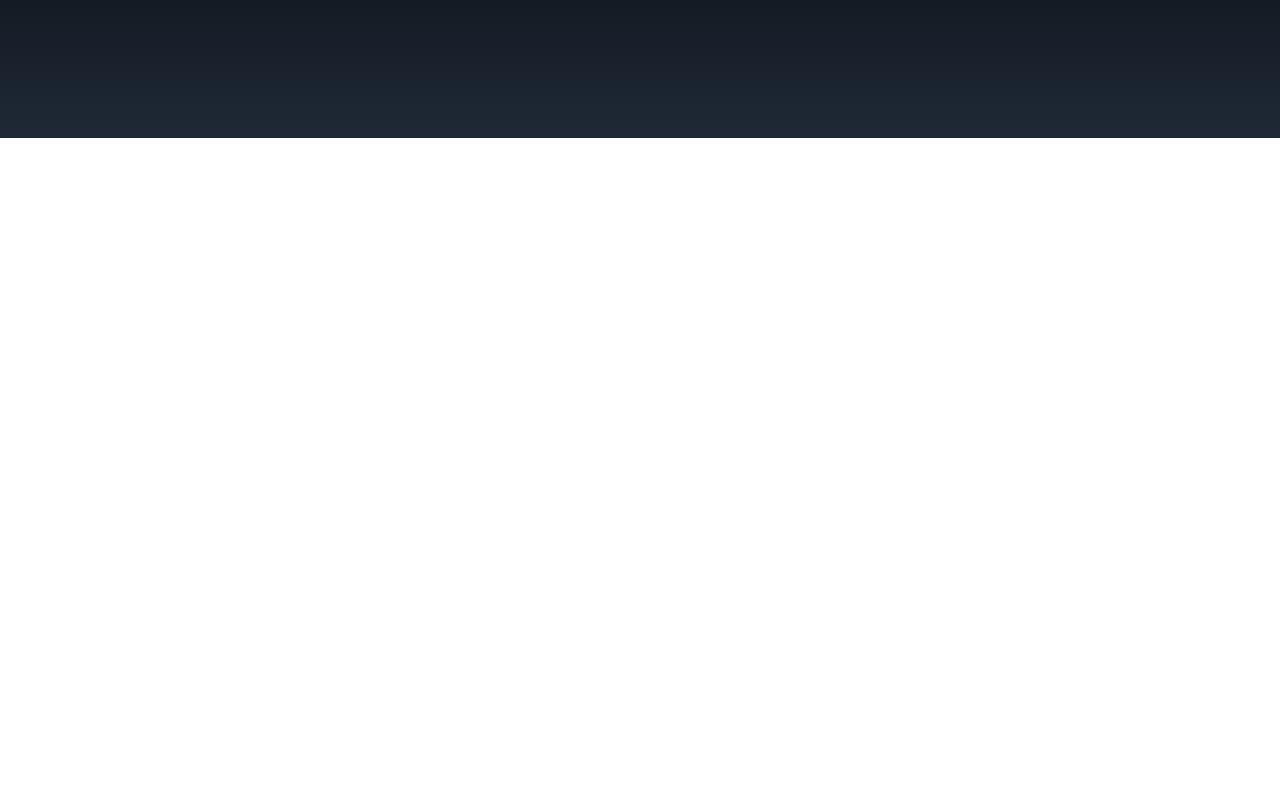
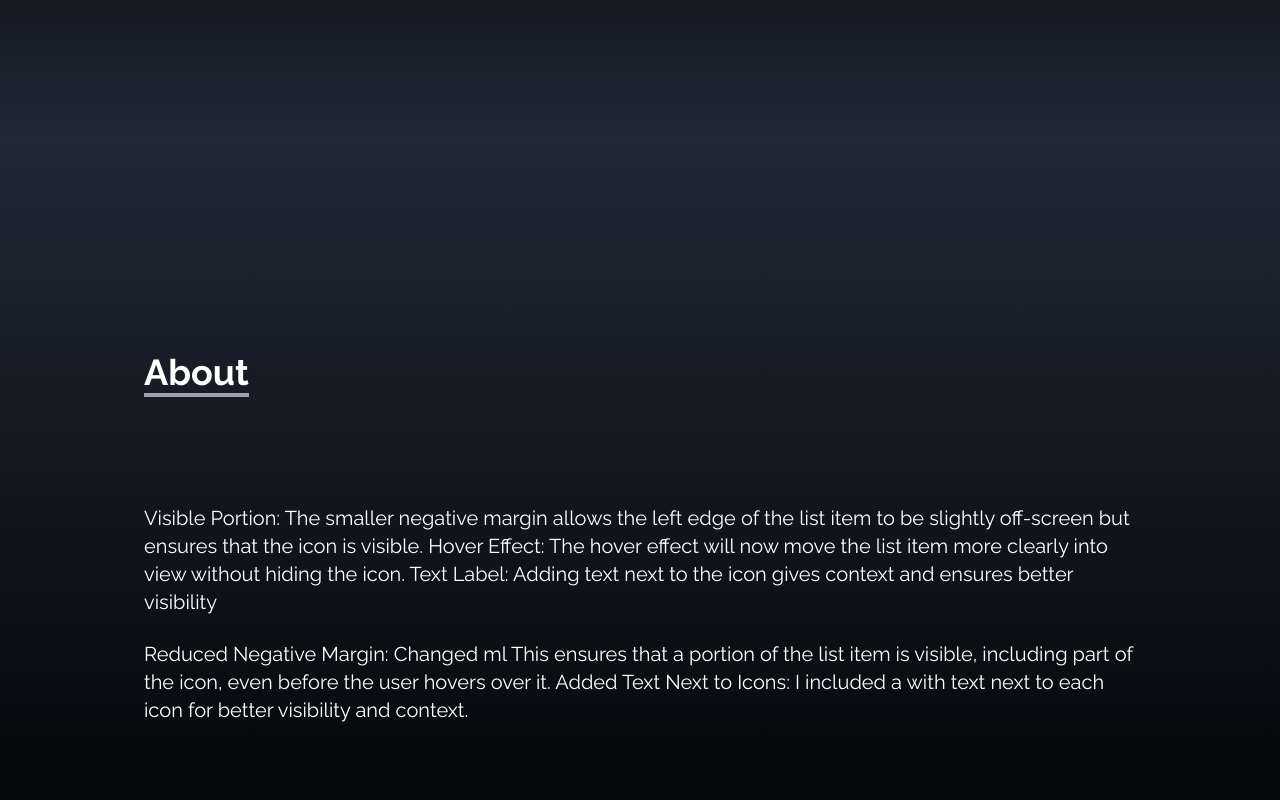
Before and after one commit to sonangdembe/Portfolio, a React (Vite) app: page / in a window 1280 px wide. Shown: the part 710-1510 px from the top of the page. Before the commit the page ends 848 px from the top, so only its background shows below. Built offline with nearby package versions, Linux system fonts and the light colour scheme.

Commit message:
about page completed

```diff
--- a/src/components/Navbar.jsx
+++ b/src/components/Navbar.jsx
@@ -31,15 +31,16 @@ const Navbar = () => {
                             About me</Link>
                 </li>
                 <li>
+                    <Link to="/Portfolio"
+                        className="block py-2   text-white hover:scale-110 duration-100 pl-3 pr-4 bg-white-700 rounded
+                        lg:bg-transparent">Portfolio</Link>
+                </li>
+                <li>
                     <Link to="/Skills"
                         className="block py-2  text-white hover:scale-110 duration-100   pl-3 pr-4 bg-white-700 rounded
                         lg:bg-transparent">Skills</Link>
                 </li>
-                <li>
-                    <Link to="/Portfolio"
-                        className="block py-2   text-white hover:scale-110 duration-100 pl-3 pr-4 bg-white-700 rounded
-                        lg:bg-transparent">Portfolio</Link>
-                </li>
+
                 <li>
                     <Link to="/Contact"
                         className="block py-2  text-white cursor-pointer hover:scale-110 duration-100  pl-3 pr-4 bg-white-700 rounded
@@ -72,15 +73,16 @@ const Navbar = () => {
                             About me</Link>
                 </li>
                 <li>
+                    <Link to="/Portfolio"
+                        className="block py-2  text-4xl text-black hover:scale-110 duration-100 pl-3 pr-4 bg-white-700 rounded
+                        lg:bg-transparent">Portfolio</Link>
+                </li>
+                <li>
                     <Link to="/Skills"
                         className="block py-2 text-4xl  text-black hover:scale-110 duration-100   pl-3 pr-4 bg-white-700 rounded
                         lg:bg-transparent">Skills</Link>
                 </li>
-                <li>
-                    <Link to="/Portfolio"
-                        className="block py-2  text-4xl text-black hover:scale-110 duration-100 pl-3 pr-4 bg-white-700 rounded
-                        lg:bg-transparent">Portfolio</Link>
-                </li>
+
                 <li>
                     <Link to="/Contact"
                         className="block py-2 text-4xl text-black cursor-pointer hover:scale-110 duration-100  pl-3 pr-4 bg-white-700 rounded
--- a/src/views/AboutMe.jsx
+++ b/src/views/AboutMe.jsx
@@ -3,12 +3,27 @@ import React from 'react'
 const AboutMe = () => {
   return (
     <>
-      <img
-                src="./images/pic.jpg"
-                alt="pic of me"
-                className="w-full max-w-xl rounded-lg shadow-lg mb-4"
-                style={{ maxHeight: 'calc(83vh - 4rem)', objectFit: 'cover' }}
-              />
+     <div name='about' className='w-full h-screen bg-gradient-to-b from-gray-800 to-black text-white'>
+      <div className='max-w-screen-lg p-4 mx-auto flex flex-col justify-center w-full h-full'>
+        <div className='pb-8'>
+          <p className='text-4xl font-bold inline border-b-4 border-gray-400'>About</p>
+        </div>
+        <p className='text-xl mt-20'>
+        Visible Portion: The smaller negative margin allows the left edge of the list item to be slightly off-screen but ensures that the icon is visible.
+Hover Effect: The hover effect will now move the list item more clearly into view without hiding the icon.
+Text Label: Adding text next to the icon gives context and ensures better visibility
+        </p>
+        <br/>
+        <p className='text-xl'>
+        Reduced Negative Margin:
+
+Changed ml This ensures that a portion of the list item is visible, including part of the icon, even before the user hovers over it.
+Added Text Next to Icons:
+
+I included a  with text next to each icon for better visibility and context.
+        </p>
+      </div>
+    </div>
     </>
   )
 }
--- a/src/views/Home.jsx
+++ b/src/views/Home.jsx
@@ -3,6 +3,8 @@ import { MdArrowRightAlt } from "react-icons/md";
 import Navbar from '../components/Navbar';
 import Button from '../components/Button';
 import SocialLinks from '../components/SocialLinks';
+import AboutMe from './AboutMe';
+import Portfolio from './Portfolio';
 
 const Home = () => {
   return (
@@ -35,6 +37,8 @@ const Home = () => {
             />
           </div>
         </div>
+        <AboutMe/>
+        <Portfolio/>
       </div>
     </>
   );
--- a/src/views/Portfolio.jsx
+++ b/src/views/Portfolio.jsx
@@ -2,7 +2,9 @@ import React from 'react'
 
 const Portfolio = () => {
   return (
-    <div>Portfolio</div>
+<div>
+
+</div>
   )
 }
 
```
